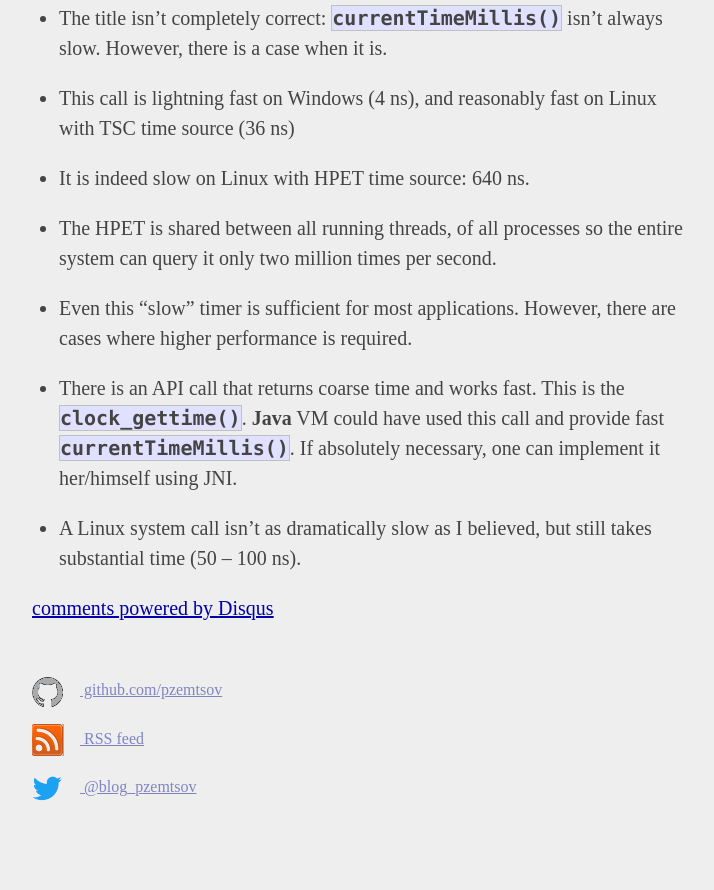
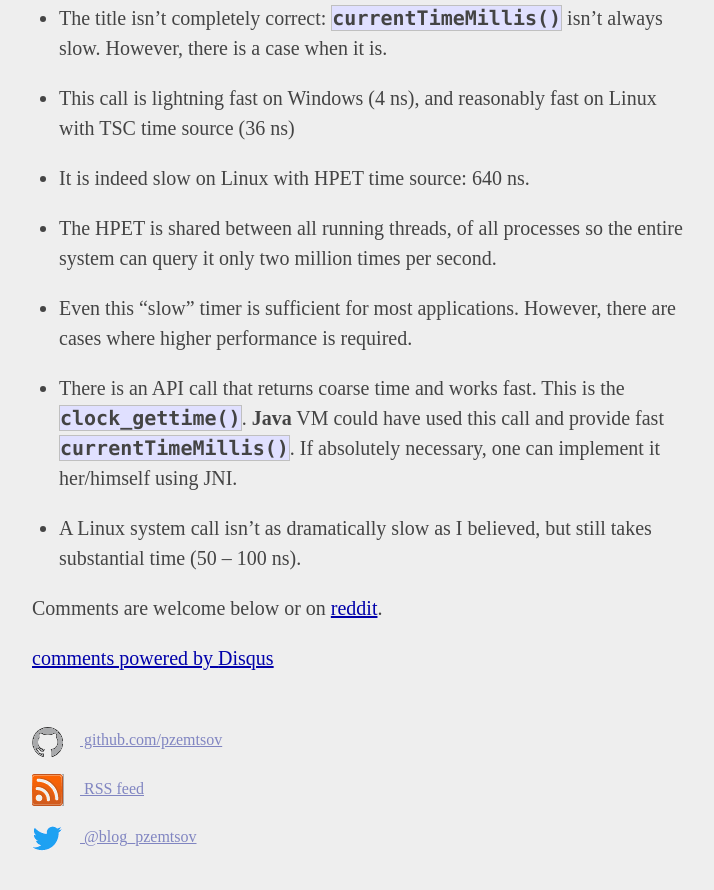
Before and after one commit to pzemtsov/pzemtsov.github.io, a Jekyll site: the page built from _posts/2017-07-23-the-slow-currenttimemillis.md, in a window 1280 px wide and 900 px high, scrolled down 26634 px. Shown: the top 890 px of the window, without its empty margins (278-992 px from the left). Built offline with Jekyll 4.4.1, drawn with Linux system fonts in a browser that asks for light colours; nearby versions of some CDN libraries; before the commit the page ends 27484 px from its top, so only the background shows below that.

Commit message:
Small edit

```diff
--- a/_posts/2017-07-23-the-slow-currenttimemillis.md
+++ b/_posts/2017-07-23-the-slow-currenttimemillis.md
@@ -1081,3 +1081,5 @@ Conclusions
   If absolutely necessary, one can implement it her/himself using JNI.
 
 - A Linux system call isn't as dramatically slow as I believed, but still takes substantial time (50 -- 100 ns).
+
+Comments are welcome below or on [reddit](https://www.reddit.com/r/programming/comments/6p7g2s/the_slow_currenttimemillis/).
```
